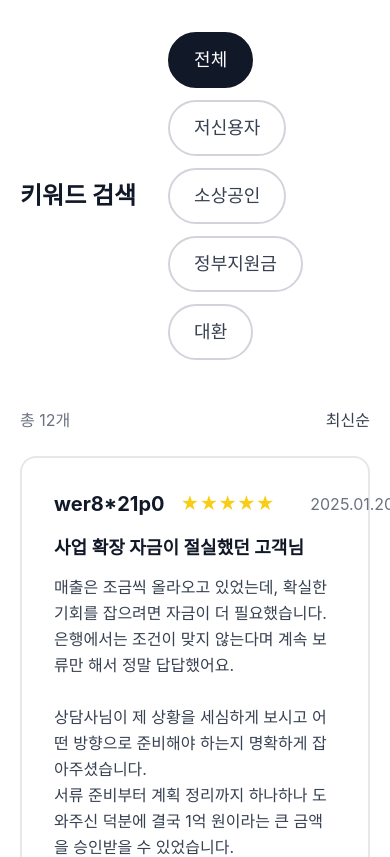
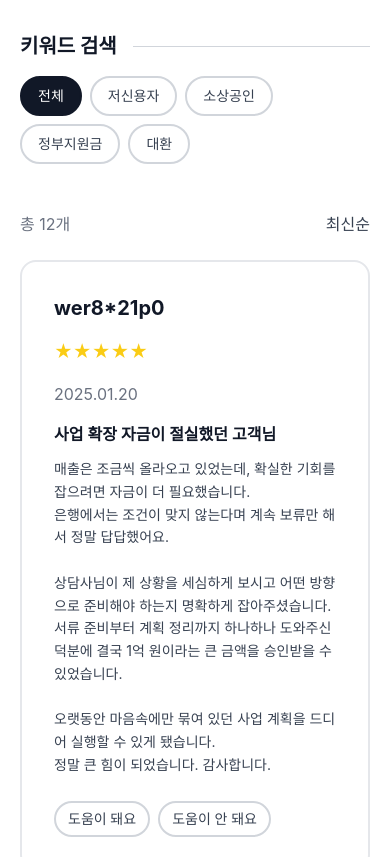
Before and after one commit to Leejieok/kcscbiz-homepage, a React (Vite) app: page /reviews in a window 390 px wide. Shown: the part 1180-2037 px from the top of the page. Built offline with nearby package versions, Linux system fonts and the light colour scheme; a web font is replaced by a local one.

Commit message:
feat: 11차 수정 거의 수정 완료

```diff
--- a/src/components/card/ReviewCard.tsx
+++ b/src/components/card/ReviewCard.tsx
@@ -1,3 +1,5 @@
+import { useState } from 'react';
+
 interface ReviewCardProps {
   username: string;
   rating: number;
@@ -7,11 +9,13 @@ interface ReviewCardProps {
 }
 
 function ReviewCard({ username, rating, date, title, content }: ReviewCardProps) {
+  const [helpfulStatus, setHelpfulStatus] = useState<'helpful' | 'not-helpful' | null>(null);
+
   return (
     <div className="border-2 border-gray-200 rounded-2xl p-8 hover:border-gray-300 transition-all">
       {/* Review Header */}
       <div className="flex items-center justify-between mb-4">
-        <div className="flex items-center gap-4">
+        <div className="flex flex-col lg:flex-row lg:items-center gap-4">
           <span className="text-xl font-bold text-gray-900">{username}</span>
           <div className="flex items-center gap-2">
             <div className="flex">
@@ -21,26 +25,41 @@ function ReviewCard({ username, rating, date, title, content }: ReviewCardProps)
             </div>
             <span className="text-lg font-semibold">{rating}</span>
           </div>
+          <span className="text-gray-500">{date}</span>
         </div>
-        <span className="text-gray-500">{date}</span>
       </div>
 
       {/* Review Title */}
-      <h4 className="text-lg font-semibold text-gray-900 mb-3">
+      <h4 className="lg:text-lg font-semibold text-gray-900 mb-3">
         {title}
       </h4>
 
       {/* Review Content */}
-      <p className="text-gray-700 leading-relaxed mb-6 whitespace-pre-line">
+      <p className="text-sm text-gray-700 leading-relaxed mb-6 whitespace-pre-line">
         {content}
       </p>
 
+
       {/* Action Buttons */}
-      <div className="flex gap-3">
-        <button type="button" className="px-6 py-2 border border-gray-300 rounded-full text-gray-700 hover:bg-gray-50 transition-all">
+      <div className="flex gap-2 md:gap-3">
+        <button
+          type="button"
+          onClick={() => setHelpfulStatus(helpfulStatus === 'helpful' ? null : 'helpful')}
+          className={`px-3 py-1.5 md:px-6 md:py-2 border-2 rounded-full text-sm md:text-base font-medium transition-all ${helpfulStatus === 'helpful'
+              ? 'border-green-500 bg-green-500 text-white hover:bg-green-600 hover:border-green-600'
+              : 'border-gray-300 bg-white text-gray-700 hover:bg-gray-50'
+            }`}
+        >
           도움이 돼요
         </button>
-        <button type="button" className="px-6 py-2 border border-gray-300 rounded-full text-gray-700 hover:bg-gray-50 transition-all">
+        <button
+          type="button"
+          onClick={() => setHelpfulStatus(helpfulStatus === 'not-helpful' ? null : 'not-helpful')}
+          className={`px-3 py-1.5 md:px-6 md:py-2 border-2 rounded-full text-sm md:text-base font-medium transition-all ${helpfulStatus === 'not-helpful'
+              ? 'border-red-500 bg-red-500 text-white hover:bg-red-600 hover:border-red-600'
+              : 'border-gray-300 bg-white text-gray-700 hover:bg-gray-50'
+            }`}
+        >
           도움이 안 돼요
         </button>
       </div>
--- a/src/components/review/RealReviewSection.tsx
+++ b/src/components/review/RealReviewSection.tsx
@@ -64,22 +64,27 @@ function RealReviewSection() {
           </div>
         </div>
 
-        {/* Keyword Search Section */}
+        {/* Keyword Search Section - Mobile Responsive */}
         <div className="mb-12">
-          <div className="flex items-center gap-4">
-            <h3 className="text-2xl font-bold text-gray-900 whitespace-nowrap">키워드 검색</h3>
-            <div className="flex-1 h-px bg-gray-300"></div>
-            <div className="flex flex-wrap gap-3">
+          {/* Mobile: Stack vertically, Desktop: Horizontal layout */}
+          <div className="flex flex-col lg:flex-row lg:items-center gap-4 lg:gap-4">
+            {/* Title and divider line */}
+            <div className="flex items-center gap-4 lg:flex-1">
+              <h3 className="text-xl md:text-2xl font-bold text-gray-900 whitespace-nowrap">키워드 검색</h3>
+              <div className="flex-1 h-px bg-gray-300"></div>
+            </div>
+
+            {/* Filter buttons */}
+            <div className="flex flex-wrap gap-2 md:gap-3">
               {filters.map((filter) => (
                 <button
                   key={filter}
                   type="button"
                   onClick={() => setActiveFilter(filter)}
-                  className={`px-6 py-3 rounded-full border-2 text-lg font-medium transition-all ${
-                    activeFilter === filter
+                  className={`px-4 md:px-6 py-2 md:py-3 rounded-full border-2 text-sm md:text-lg font-medium transition-all ${activeFilter === filter
                       ? 'border-gray-900 bg-gray-900 text-white'
                       : 'border-gray-300 bg-white text-gray-700 hover:border-gray-400'
-                  }`}
+                    }`}
                 >
                   {filter}
                 </button>
--- a/src/components/service/ServiceSection.tsx
+++ b/src/components/service/ServiceSection.tsx
@@ -1,5 +1,6 @@
 import { useState, useEffect } from 'react';
 import { FIREBASE_IMAGES } from '@/constants/firebaseImages';
+import { Link } from 'react-router-dom';
 
 interface FundingCardData {
   id: number;
@@ -80,13 +81,13 @@ function ServiceSection() {
 
               {/* CTA Button */}
               <div className="animate-fadeInUp" style={{ animationDelay: '0.5s' }}>
-                <a
-                  href="/contact"
+                <Link
+                  to="/contact"
                   className="inline-block px-6 py-3 border-2 border-blue-400 text-blue-400 hover:text-white font-medium hover:bg-blue-500 hover:border-blue-500 transition-colors rounded-full"
                   aria-label="업종별 정책자금 한도 상담 신청하기"
                 >
                   놓치고 있는 정책자금 바로 알아보기
-                </a>
+                </Link>
               </div>
             </header>
           </div>
--- a/src/components/service/certification/ProblemSection.tsx
+++ b/src/components/service/certification/ProblemSection.tsx
@@ -1,4 +1,5 @@
 import { certifications } from '@/data/certifications';
+import { Link } from 'react-router-dom';
 
 function ProblemSection() {
   return (
@@ -45,15 +46,15 @@ function ProblemSection() {
 
             {/* 버튼 */}
             <div className="flex justify-center lg:justify-start animate-fadeInUp" style={{ animationDelay: '0.5s' }}>
-              <a
-                href="/contact"
+              <Link
+                to="/contact"
                 className="inline-flex items-center gap-2 px-8 py-4 bg-gradient-to-r from-blue-500 to-purple-600 text-white text-lg font-semibold rounded-xl hover:from-blue-600 hover:to-purple-700 transition-all duration-300 shadow-lg hover:shadow-2xl transform hover:-translate-y-0.5"
               >
                 지금 바로 신청하기
                 <svg className="w-5 h-5" fill="none" stroke="currentColor" viewBox="0 0 24 24">
                   <path strokeLinecap="round" strokeLinejoin="round" strokeWidth={2} d="M9 5l7 7-7 7" />
                 </svg>
-              </a>
+              </Link>
             </div>
           </div>
 
--- a/src/components/service/corporate-business/HookSection.tsx
+++ b/src/components/service/corporate-business/HookSection.tsx
@@ -1,3 +1,5 @@
+import { Link } from "react-router-dom";
+
 function HookSection() {
   return (
     <section
@@ -41,12 +43,12 @@ function HookSection() {
 
         {/* 버튼 */}
         <div className="animate-fadeInUp" style={{ animationDelay: '0.6s' }}>
-          <a
-            href="/contact"
+          <Link
+            to="/contact"
             className="inline-block lg:px-10 px-8 lg:py-4 py-2 bg-orange-600 hover:bg-orange-500 text-white lg:text-lg font-bold transition-all duration-300 rounded-full shadow-lg transform hover:-translate-y-1"
           >
             내 숨은 자금 한도 확인하기
-          </a>
+          </Link>
         </div>
       </div>
     </section>
--- a/src/components/service/corporate-business/ProblemSection.tsx
+++ b/src/components/service/corporate-business/ProblemSection.tsx
@@ -1,3 +1,5 @@
+import { Link } from "react-router-dom";
+
 function ProblemSection() {
   return (
     <section className="relative w-full px-4 lg:py-28 py-16 bg-gradient-to-br from-purple-50 via-blue-50 to-indigo-50 overflow-hidden flex items-center">
@@ -37,15 +39,15 @@ function ProblemSection() {
 
               {/* 버튼 */}
               <div className="flex justify-center lg:justify-start animate-fadeInUp" style={{ animationDelay: '0.5s' }}>
-                <a
-                  href="/contact"
+                <Link
+                  to="/contact"
                   className="inline-flex items-center gap-2 px-8 py-4 bg-gradient-to-r from-blue-500 to-purple-600 text-white text-lg font-semibold rounded-xl hover:from-blue-600 hover:to-purple-700 transition-all duration-300 shadow-lg hover:shadow-2xl transform hover:-translate-y-0.5"
                 >
                   전문가에게 문의하기
                   <svg className="w-5 h-5" fill="none" stroke="currentColor" viewBox="0 0 24 24">
                     <path strokeLinecap="round" strokeLinejoin="round" strokeWidth={2} d="M9 5l7 7-7 7" />
                   </svg>
-                </a>
+                </Link>
               </div>
             </div>
           </div>
--- a/src/components/service/tax-refund/HookSection.tsx
+++ b/src/components/service/tax-refund/HookSection.tsx
@@ -1,3 +1,5 @@
+import { Link } from "react-router-dom"
+
 function HookSection() {
   return (
     <section
@@ -26,12 +28,12 @@ function HookSection() {
 
         {/* 버튼 */}
         <div className="animate-fadeInUp" style={{ animationDelay: '0.2s' }}>
-          <a
-            href="/contact"
+          <Link
+            to="/contact"
             className="inline-block px-2 md:px-4 lg:px-8 py-2 md:py-4 lg:py-4 border-2 border-orange-500 text-orange-500 hover:text-white text-lg font-semibold rounded-full hover:bg-orange-500 transition-colors duration-300"
           >
             아까운 세금 환급 받기
-          </a>
+          </Link>
         </div>
       </div>
     </section>
--- a/src/components/service/tax-refund/ProblemSection.tsx
+++ b/src/components/service/tax-refund/ProblemSection.tsx
@@ -1,3 +1,5 @@
+import { Link } from 'react-router-dom';
+
 function ProblemSection() {
   return (
     <section className="relative w-full py-20 px-4 bg-gradient-to-br from-purple-50 via-blue-50 to-indigo-50 overflow-hidden">
@@ -46,15 +48,15 @@ function ProblemSection() {
 
               {/* 버튼 */}
               <div className="flex justify-center lg:justify-start animate-fadeInUp" style={{ animationDelay: '0.3s' }}>
-                <a
-                  href="/contact"
+                <Link
+                  to="/contact"
                   className="inline-flex items-center gap-2 px-8 py-4 bg-gradient-to-r from-blue-500 to-purple-600 text-white text-lg font-semibold rounded-xl hover:from-blue-600 hover:to-purple-700 transition-all duration-300 shadow-lg hover:shadow-2xl transform hover:-translate-y-0.5"
                 >
                   환급 금액 조회하기
                   <svg className="w-5 h-5" fill="none" stroke="currentColor" viewBox="0 0 24 24">
                     <path strokeLinecap="round" strokeLinejoin="round" strokeWidth={2} d="M9 5l7 7-7 7" />
                   </svg>
-                </a>
+                </Link>
               </div>
             </div>
           </div>
```
Also changed, not shown: src/components/review/HelpSection.tsx (+12 -15 lines).
